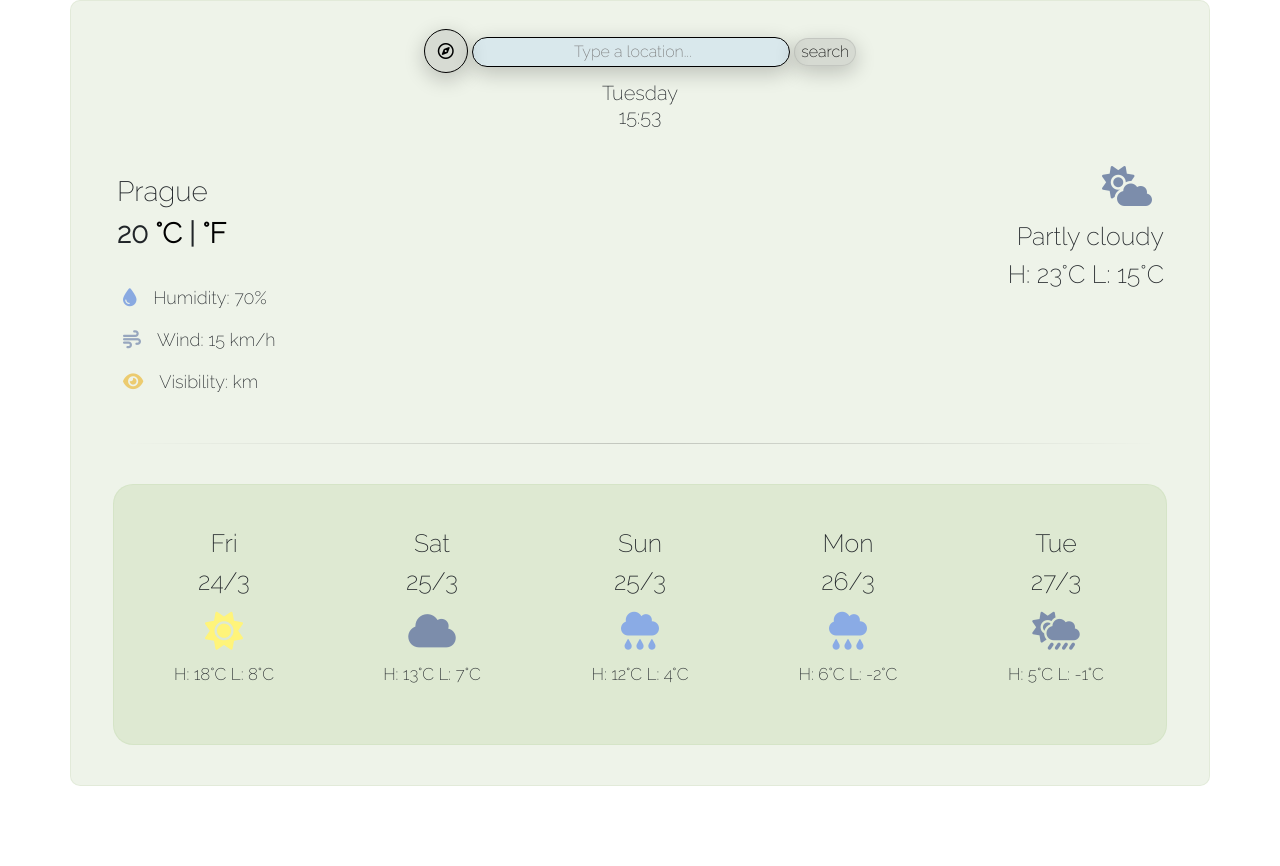
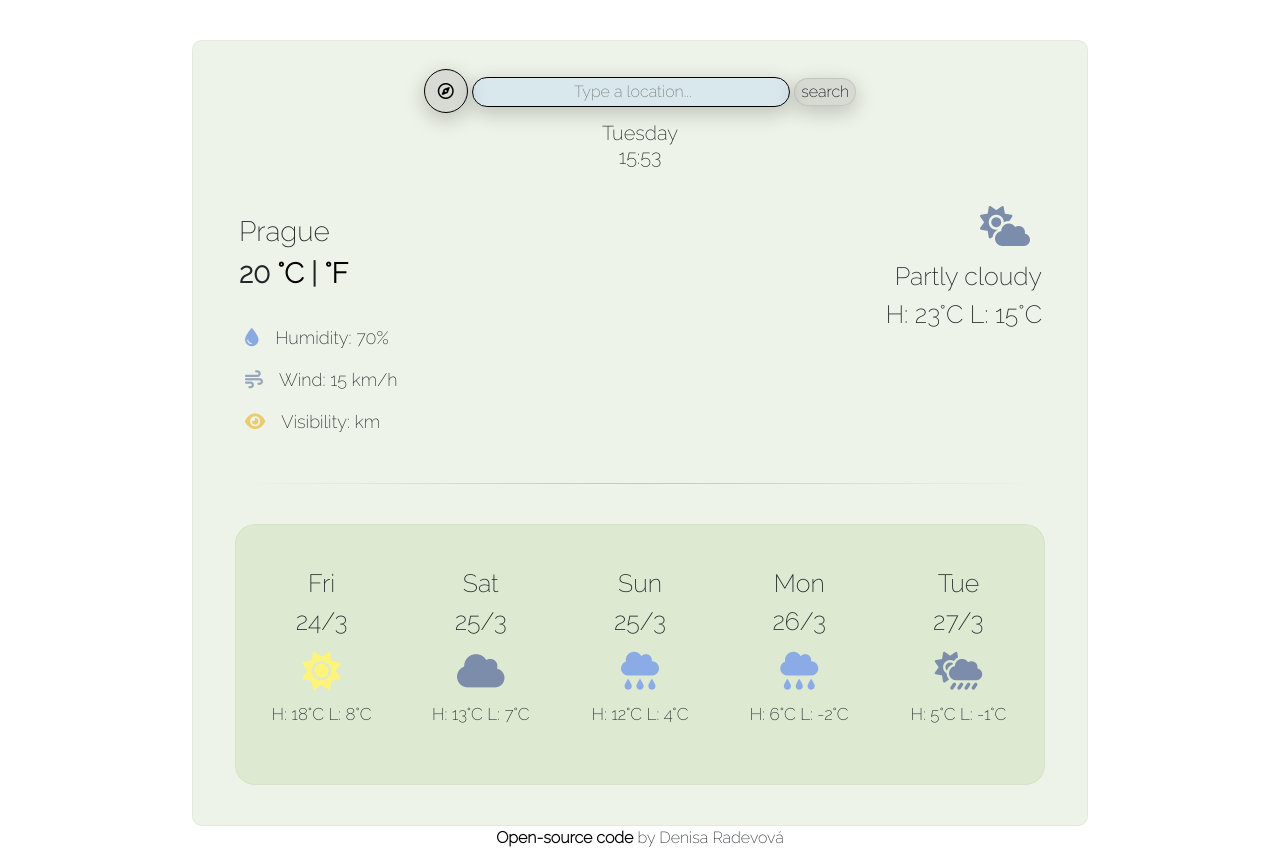
Before and after one commit to radevden/Weather-App, a website built with Parcel: page index.html in a window 1280 px wide. Before the commit the page ends 800 px from the top, so only its background shows below. Built offline with nearby package versions, Linux system fonts and the light colour scheme.

Commit message:
code source, container width

```diff
--- a/index.html
+++ b/index.html
@@ -115,6 +115,8 @@
       </div>
     </div>
   </div>
+  <p class="signature"><a class="signature" href="https://github.com/radevden/Weather-App.git">Open-source code</a> by
+    Denisa Radevová</p>
   <script src="src/index.js"></script>
 </body>
 
--- a/src/styles.css
+++ b/src/styles.css
@@ -6,6 +6,8 @@ body {
   border-radius: 10px;
   border: 1px solid rgba(199, 215, 182, 0.3);
   background: rgba(199, 215, 182, 0.3);
+  max-width: 70%;
+  margin-top: 40px;
 }
 
 h1 {
@@ -129,3 +131,10 @@ a {
   text-decoration: none;
   color: black;
 }
+.signature {
+  text-align: center;
+}
+
+a.signature {
+  font-weight: bold;
+}
```
Also changed, not shown: 1 other file.
